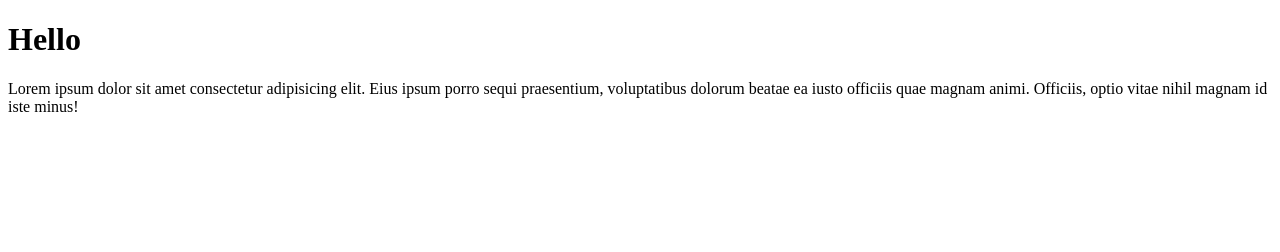
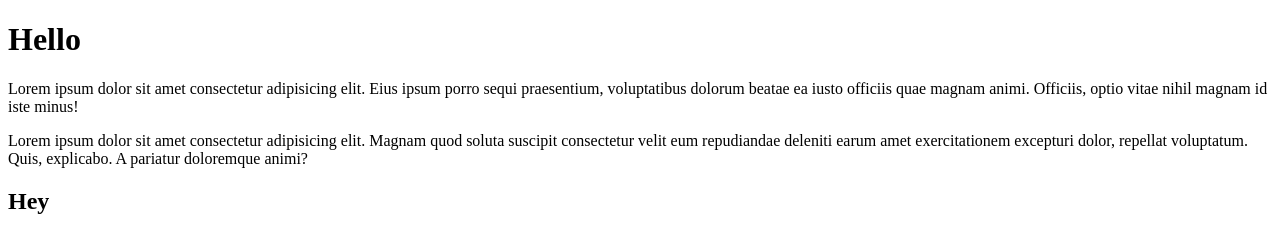
Before and after one commit to MikhailKup/NewProject1110, a plain HTML site: page index.html in a window 1280 px wide. Drawn offline with Linux system fonts and the light colour scheme.

Commit message:
index.html mod

```diff
--- a/index.html
+++ b/index.html
@@ -12,6 +12,11 @@
 	<h1>Hello</h1>
 	<p>Lorem ipsum dolor sit amet consectetur adipisicing elit. Eius ipsum porro sequi praesentium, voluptatibus dolorum
 		beatae ea iusto officiis quae magnam animi. Officiis, optio vitae nihil magnam id iste minus!</p>
+	<p>Lorem ipsum dolor sit amet consectetur adipisicing elit. Magnam quod soluta suscipit consectetur velit eum
+		repudiandae deleniti earum amet exercitationem excepturi dolor, repellat voluptatum. Quis, explicabo. A pariatur
+		doloremque animi?</p>
+
+	<h2>Hey</h2>
 </body>
 
 </html>
```
